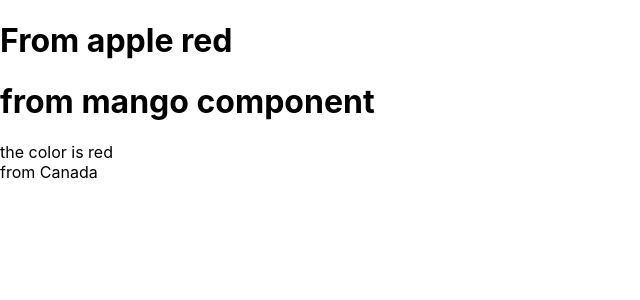
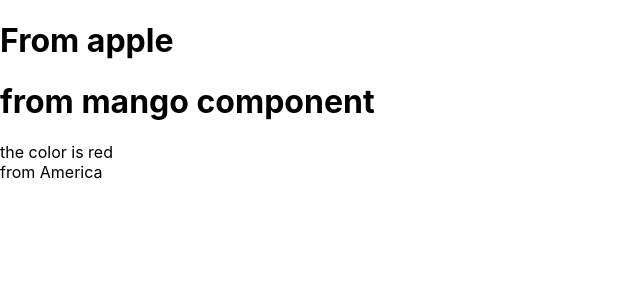
Before and after one commit to Vinushann/React, a React (Create React App) app in the folder learnreact/: page / in a window 1280 px wide. Shown: the top 300 px of the page, without its empty margins (0-640 px from the left). Built offline with nearby package versions, Linux system fonts and the light colour scheme.

Commit message:
sending OBJECT through PROPS

```diff
--- a/learnreact/src/Componenet/Mango.js
+++ b/learnreact/src/Componenet/Mango.js
@@ -1,8 +1,10 @@
 
 function Mango(props) {
 
-  // DESTRUCTURING METHOD
-  const {color, country} = props;
+  // DESTRUCTURING METHOD - take the OBJECT out
+  const {obj} = props;
+
+  const {country, color} = obj;
 
   return (
     <>
--- a/learnreact/src/Componenet/apple.js
+++ b/learnreact/src/Componenet/apple.js
@@ -1,17 +1,19 @@
 import Mango from './Mango';
 
 function Apple(){
-  // variable for send for PROPS
-  const country = 'Canada';
-  const color = 'red';
-  const text = `From apple ${color}`
+  // using object to share the data through the PROPS
+  const obj = {country : 'America', color : 'red'};
+
+  const text = `From apple`
 
   return(
     <>
+
     <h1>{text}</h1>
 
-    {/* sending the data  */} {/* sending the data without variables*/}
-     <Mango color = {color} country = {'Canada'}/>
+    {/* send the data through the OBJECT */}
+     <Mango obj = {obj}/>
+
     </>
   );
 }
```
